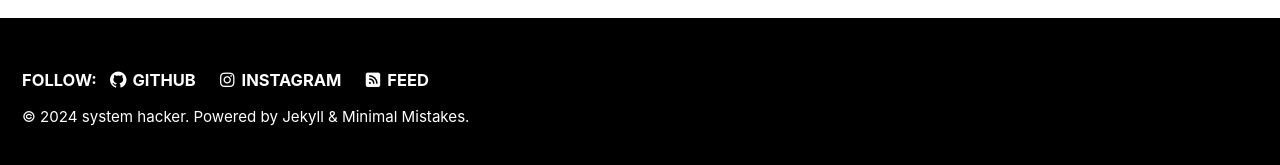
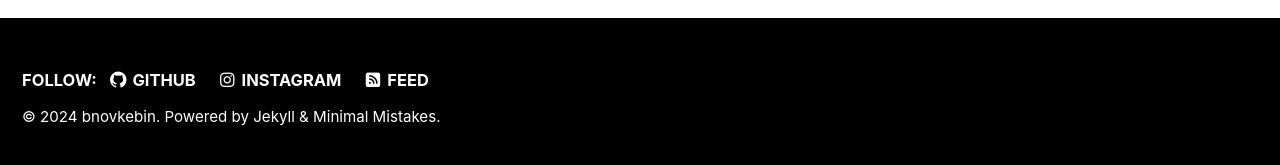
Before and after one commit to bnovkebin/bnovkebin.github.io, a Jekyll site: the page built from index.html, in a window 1280 px wide. Shown: the part 727-892 px from the top of the page. Built offline with Jekyll 4.4.1, drawn with Linux system fonts in a browser that asks for light colours; cached includes are drawn as plain includes; the list of posts is cut into pages by our own code.

Commit message:
20240815

```diff
--- a/_config.yml
+++ b/_config.yml
@@ -17,8 +17,8 @@ minimal_mistakes_skin    : "contrast" # "air", "aqua", "contrast", "dark", "dirt
 # Site Settings
 locale                   : "en-US"
 rtl                      : # true, false (default) # turns direction of the page into right to left for RTL languages
-title                    : "system hacker"
-title_separator          : "|"
+title                    : "bnovkebin"
+title_separator          : "-"
 subtitle                 : "" # site tagline that appears below site title in masthead
 name                     : "Minkyun Sung"
 description              : "Be a good hacker"
```
